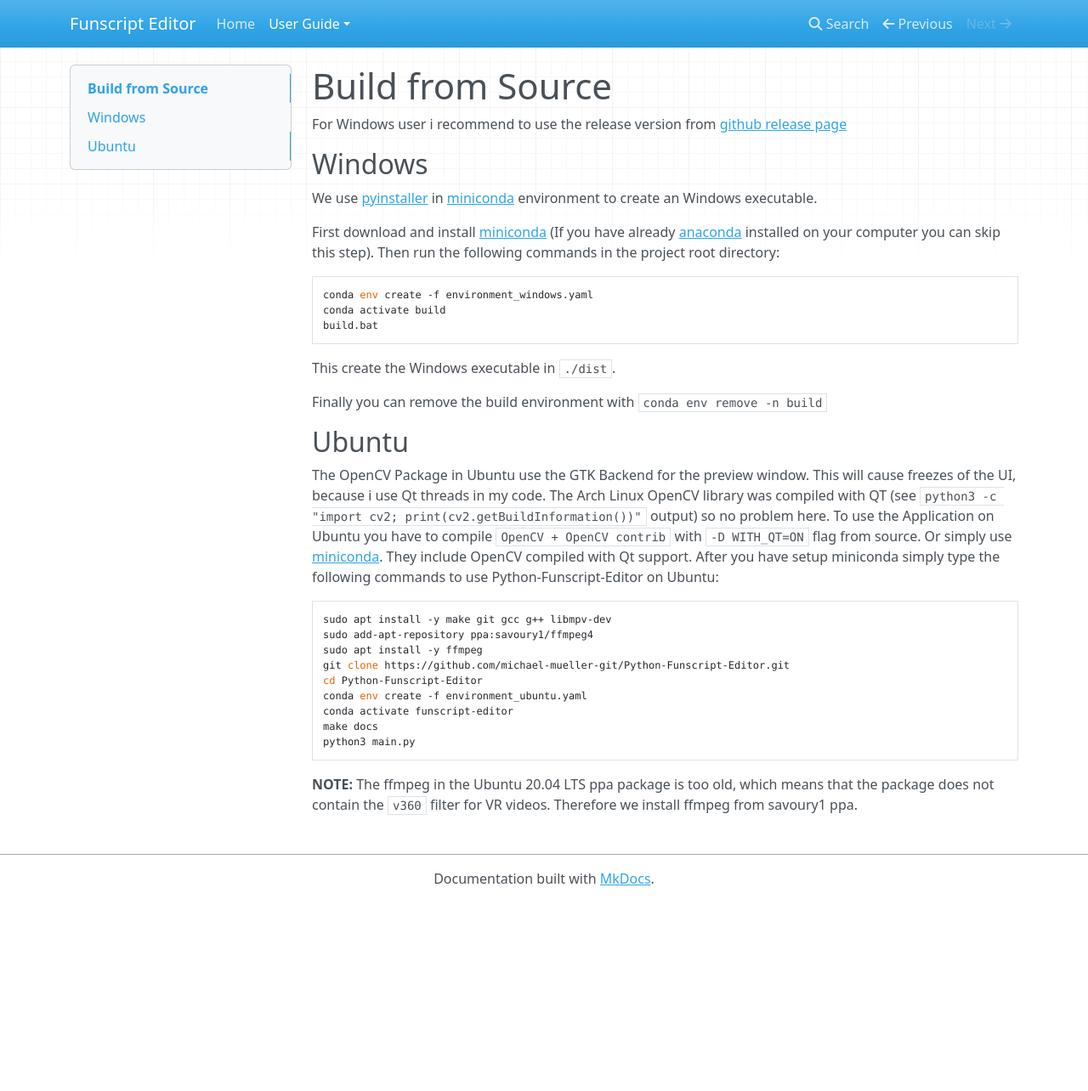
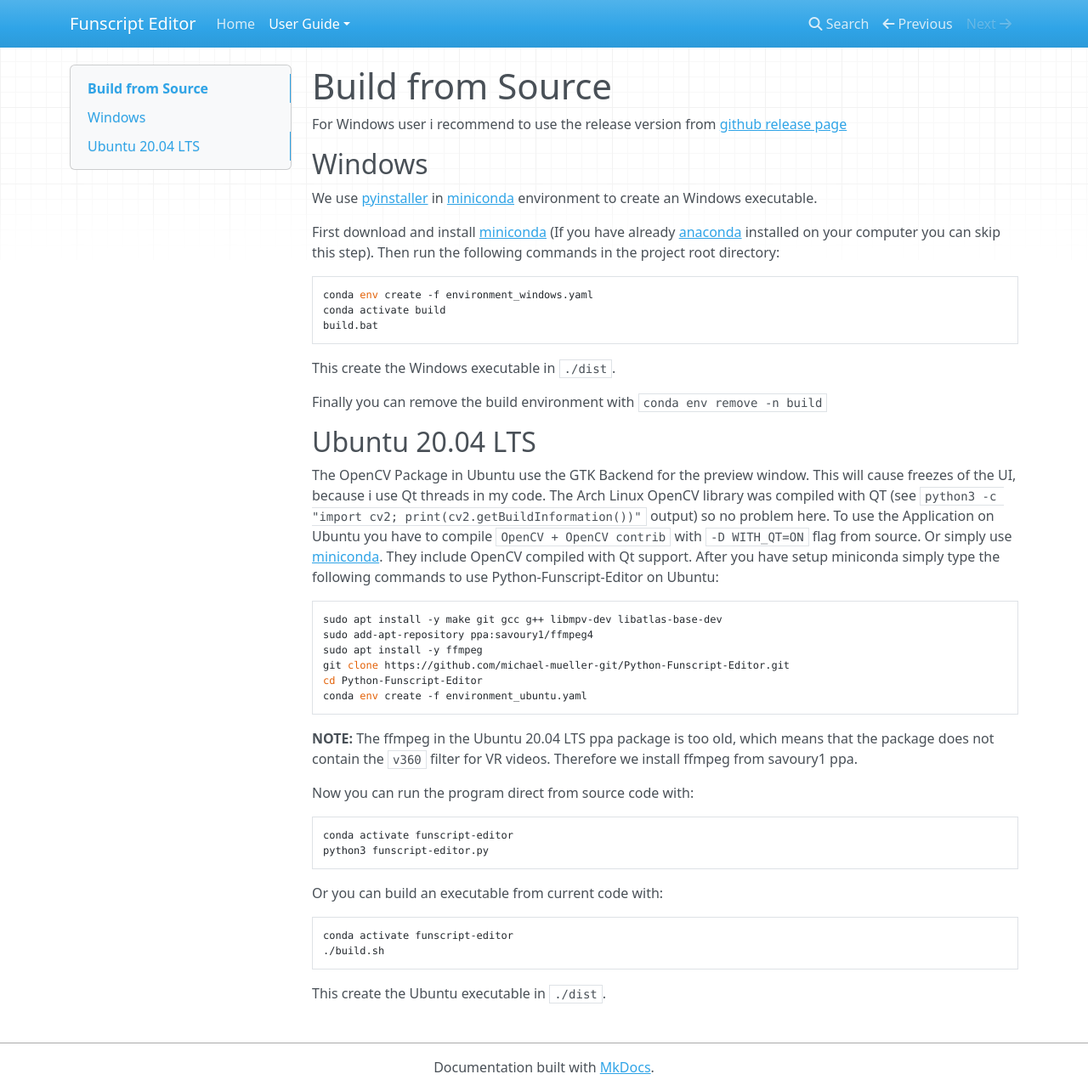
Before and after one commit to michael-mueller-git/Python-Funscript-Editor, an MkDocs documentation site: the page built from docs/app/docs/user-guide/build.md, in a window 1280 px wide and 1284 px high. Shown: the whole window at 85% size. Built offline with MkDocs 1.6.1, drawn with Linux system fonts in a browser that asks for light colours; nearby versions of some CDN libraries.

Commit message:
update ubuntu install instructions

````diff
--- a/docs/app/docs/user-guide/build.md
+++ b/docs/app/docs/user-guide/build.md
@@ -18,20 +18,33 @@ This create the Windows executable in `./dist`.
 
 Finally you can remove the build environment with `conda env remove -n build`
 
-## Ubuntu
+## Ubuntu 20.04 LTS
 
 The OpenCV Package in Ubuntu use the GTK Backend for the preview window. This will cause freezes of the UI, because i use Qt threads in my code. The Arch Linux OpenCV library was compiled with QT (see `python3 -c "import cv2; print(cv2.getBuildInformation())"` output) so no problem here. To use the Application on Ubuntu you have to compile `OpenCV + OpenCV contrib` with `-D WITH_QT=ON` flag from source. Or simply use [miniconda](https://docs.conda.io/en/latest/miniconda.html). They include OpenCV compiled with Qt support. After you have setup miniconda simply type the following commands to use Python-Funscript-Editor on Ubuntu:
 
 ```bash
-sudo apt install -y make git gcc g++ libmpv-dev
+sudo apt install -y make git gcc g++ libmpv-dev libatlas-base-dev
 sudo add-apt-repository ppa:savoury1/ffmpeg4
 sudo apt install -y ffmpeg
 git clone https://github.com/michael-mueller-git/Python-Funscript-Editor.git
 cd Python-Funscript-Editor
 conda env create -f environment_ubuntu.yaml
-conda activate funscript-editor
-make docs
-python3 main.py
 ```
 
 **NOTE:** The ffmpeg in the Ubuntu 20.04 LTS ppa package is too old, which means that the package does not contain the `v360` filter for VR videos. Therefore we install ffmpeg from savoury1 ppa.
+
+Now you can run the program direct from source code with:
+
+```bash
+conda activate funscript-editor
+python3 funscript-editor.py
+```
+
+Or you can build an executable from current code with:
+
+```bash
+conda activate funscript-editor
+./build.sh
+```
+
+This create the Ubuntu executable in `./dist`.
--- a/environment_ubuntu.yaml
+++ b/environment_ubuntu.yaml
@@ -146,6 +146,7 @@ dependencies:
   - zlib=1.2.11=h7b6447c_3
   - zstd=1.4.9=haebb681_0
   - pip:
+    - altgraph==0.17
     - click==8.0.1
     - coloredlogs==15.0.1
     - cycler==0.10.0
@@ -159,6 +160,8 @@ dependencies:
     - matplotlib==3.4.2
     - mergedeep==1.3.4
     - mkdocs==1.2.1
+    - pyinstaller==4.3
+    - pyinstaller-hooks-contrib==2021.2
     - pynput==1.7.3
     - python-dateutil==2.8.1
     - python-mpv==0.5.2
````
